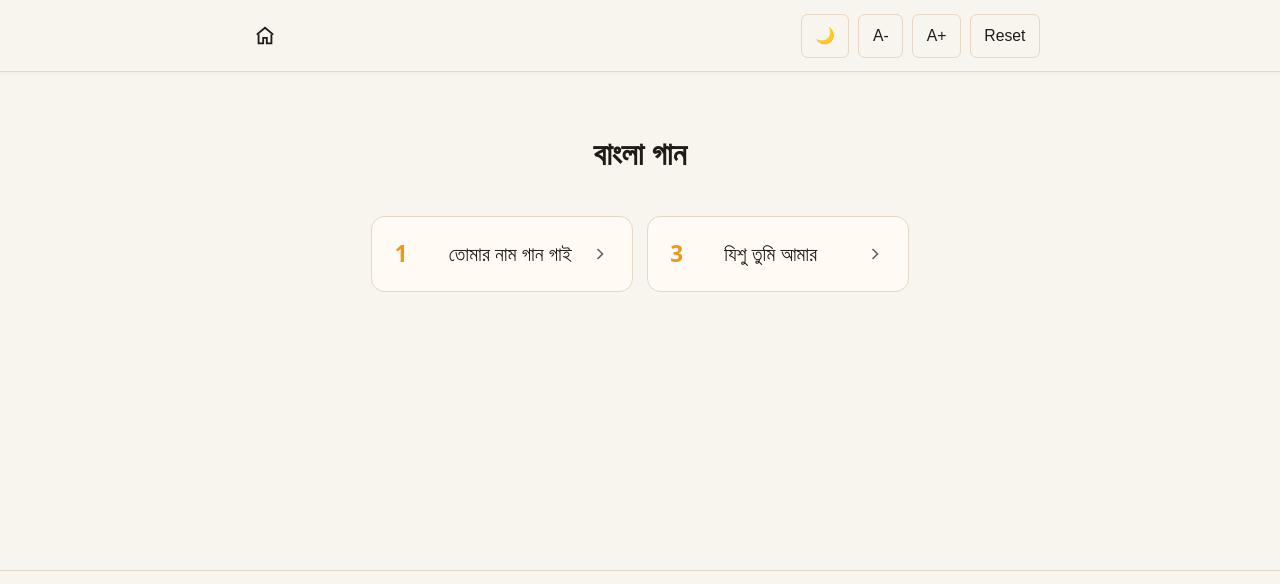
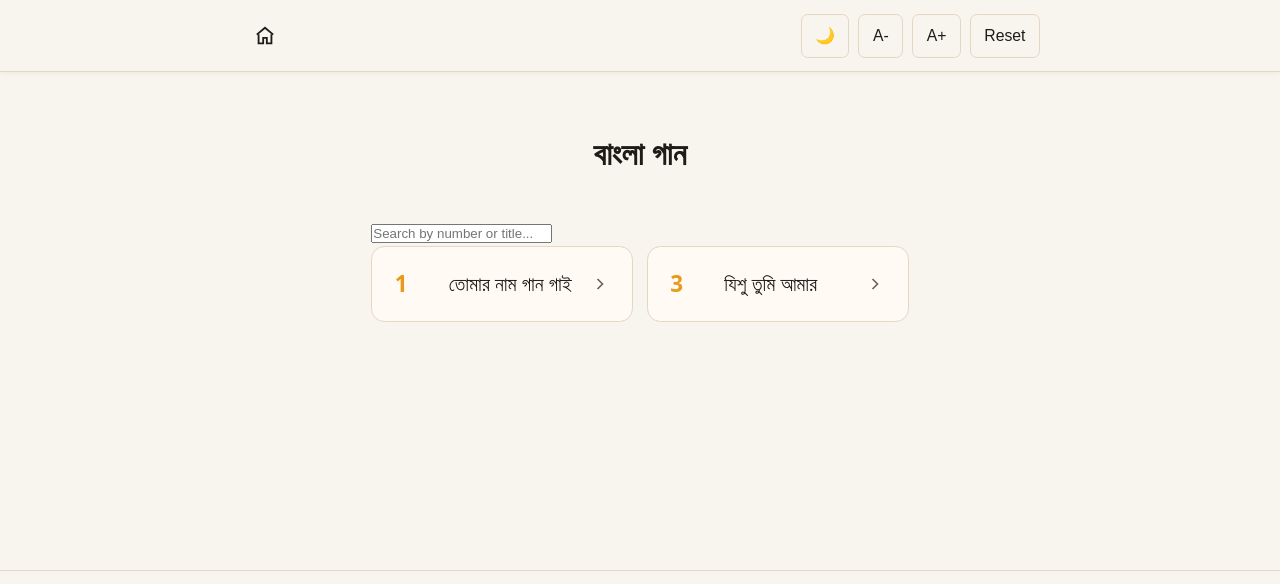
Before and after one commit to ajilenakh/VandanaGeetlyrics, an Eleventy site: page src/bengali.njk in a window 1280 px wide. Shown: the top 584 px of the page. Built offline with nearby package versions, Linux system fonts and the light colour scheme; Eleventy itself is replaced by a stand-in of ours; files that its build step writes are made by us from their sources.

Commit message:
feat: add search box to Bengali page

```diff
--- a/src/bengali.njk
+++ b/src/bengali.njk
@@ -1,14 +1,25 @@
 ---
 layout: base.njk
 title: বাংলা গান
+currentLang: bengali
 ---
 
 <div class="language-page">
   <h1 class="page-title">বাংলা গান</h1>
 
-  <div class="song-grid">
+  <div class="search-box">
+    <input
+      type="search"
+      id="song-search"
+      class="search-input"
+      placeholder="Search by number or title..."
+      aria-label="Search songs"
+    />
+  </div>
+
+  <div class="song-grid" id="song-grid">
     {% for song in collections.bengali %}
-      <a href="/bengali/{{ song.fileSlug }}/" class="song-card">
+      <a href="/bengali/{{ song.fileSlug }}/" class="song-card" data-number="{{ song.data.number }}" data-title="{{ song.data.title | lower }}">
         <div class="song-card-content">
           <span class="song-card-number">{{ song.data.number }}</span>
           <h2 class="song-card-title">{{ song.data.title }}</h2>
@@ -19,4 +30,10 @@ title: বাংলা গান
       </a>
     {% endfor %}
   </div>
+
+  <div id="no-results" class="no-results" style="display: none;">
+    <p>We couldn't find that song. Try a different number.</p>
+  </div>
 </div>
+
+<script src="/js/search.js" defer></script>
```
